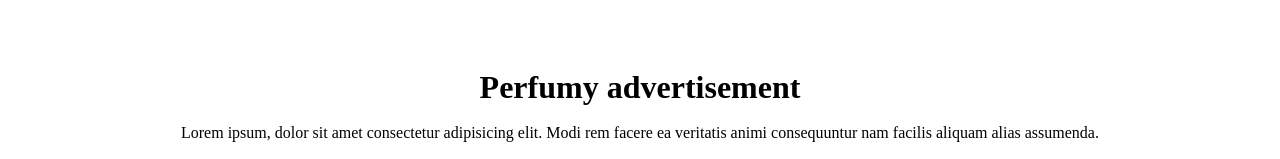
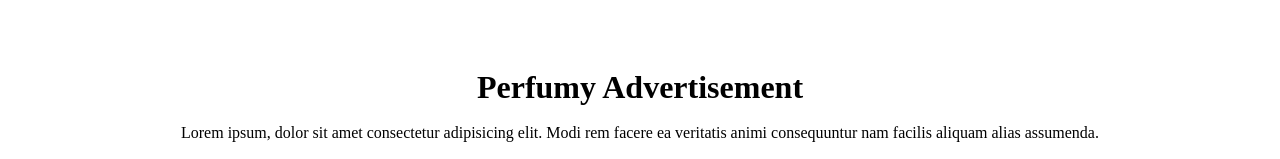
Before and after one commit to gnanakannank80-alt/perfumy, a plain HTML site: page index.html in a window 1280 px wide. Shown: the part 273-432 px from the top of the page. Drawn offline with Linux system fonts and the light colour scheme.

Commit message:
Update index.html

```diff
--- a/index.html
+++ b/index.html
@@ -28,7 +28,7 @@
 
     </div>
     <div class="product">
-        <h1>Perfumy advertisement</h1><br><br>
+        <h1>Perfumy Advertisement</h1><br><br>
         <p>Lorem ipsum, dolor sit amet consectetur adipisicing elit. Modi rem facere ea veritatis animi consequuntur nam facilis aliquam alias assumenda.</p><br><br>
 
         <div class="box">
```
